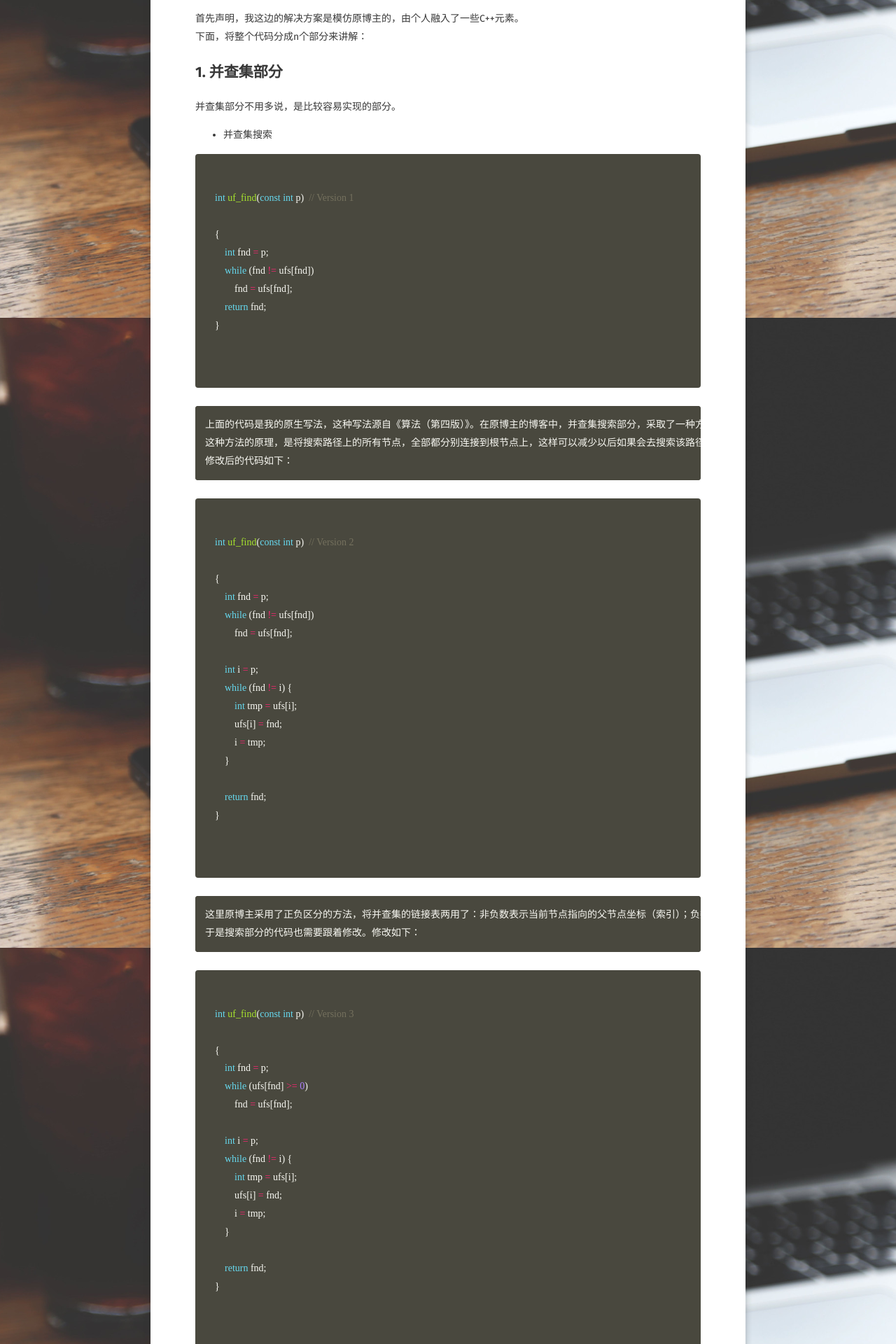
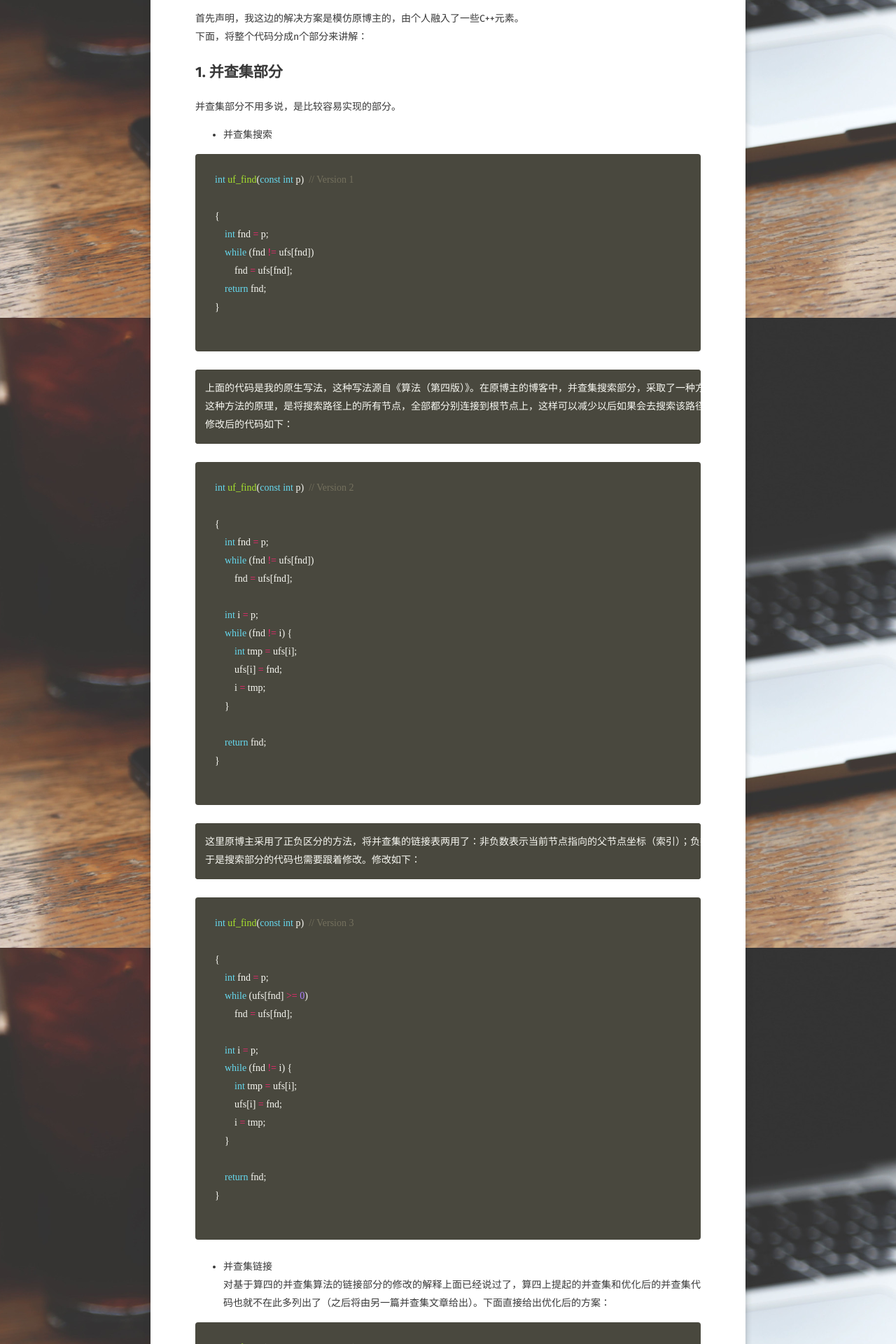
Before and after one commit to Yestercafe/Yestercafe.github.io, a Jekyll site: the page built from _posts/2019-02-19-Kruskal-hdu_oj1233.md, in a window 1280 px wide. Shown: the part 1346-3266 px from the top of the page at 70% size. Built offline with Jekyll 4.4.1, drawn with Linux system fonts in a browser that asks for light colours; some web fonts are replaced; comment, search, counter and statistics services are not loaded.

Commit message:
Fix codebox layout

```diff
--- a/_posts/2019-02-19-Kruskal-hdu_oj1233.md
+++ b/_posts/2019-02-19-Kruskal-hdu_oj1233.md
@@ -50,7 +50,6 @@ comments: true
 并查集部分不用多说，是比较容易实现的部分。
 - 并查集搜索
     {% highlight cpp %}
-    {% raw %}
     int uf_find(const int p)  // Version 1
     {
         int fnd = p;
@@ -58,13 +57,11 @@ comments: true
             fnd = ufs[fnd];
         return fnd;
     }
-    {% endraw %}
     {% endhighlight %}
     上面的代码是我的原生写法，这种写法源自《算法（第四版）》。在原博主的博客中，并查集搜索部分，采取了一种方法来解决以后重复搜索的负担。
     这种方法的原理，是将搜索路径上的所有节点，全部都分别连接到根节点上，这样可以减少以后如果会去搜索该路径上出现的节点时的时间损耗。
     修改后的代码如下：
     {% highlight cpp %}
-    {% raw %}
     int uf_find(const int p)  // Version 2
     {
         int fnd = p;
@@ -80,12 +77,10 @@ comments: true
 
         return fnd;
     }
-    {% endraw %}
     {% endhighlight %}
     这里原博主采用了正负区分的方法，将并查集的链接表两用了：非负数表示当前节点指向的父节点坐标（索引）；负数则表示当前节点为根节点，且该负数的绝对值为链接到该根节点的节点数量（包括根节点自己）。
     于是搜索部分的代码也需要跟着修改。修改如下：
     {% highlight cpp %}
-    {% raw %}
     int uf_find(const int p)  // Version 3
     {
         int fnd = p;
@@ -101,13 +96,10 @@ comments: true
 
         return fnd;
     }
-    {% endraw %}
     {% endhighlight %}
-
 - 并查集链接
     对基于算四的并查集算法的链接部分的修改的解释上面已经说过了，算四上提起的并查集和优化后的并查集代码也就不在此多列出了（之后将由另一篇并查集文章给出）。下面直接给出优化后的方案：
     {% highlight cpp %}
-    {% raw %}
     void uf_link(const int p, const int q)
     {
         int rootp = uf_find(p), rootq = uf_find(q);
@@ -130,24 +122,22 @@ comments: true
             roop += rootq;
         }
     }
-    {% endraw %}
     {% endhighlight %}
+
 - 并查集链接判定
     这玩意儿其实可以不用写的，反正就一句话，但是为了保证算法逻辑的易读性和完整性，我们将这个简单的功能也封装成函数直接调用：
+
     {% highlight cpp %}
-    {% raw %}
     bool uf_isLinked(const int p, const int q)
     {
         return uf_find(p) == uf_find(q);
     }
-    {% endraw %}
     {% endhighlight %}
 
 ## 2. Kruskal算法部分
 首先先宏观地介绍一下整个Kruskal算法。这个算法先对所有路径进行排序，依据是权重小的路排在前面。接着对排序后的路径序列进行遍历，将它们依次添加进并查集算法中便于之后的查找判定。
 这里先给出Kruskal算法中出现的路径(Path)类的代码，有一些C++的特色的：
 {% highlight cpp %}
-{% raw %}
 struct Path {
     int p;
     int q;
@@ -179,7 +169,6 @@ struct Path {
         }
     }
 };
-{% endraw %}
 {% endhighlight %}
 
 接着是Kruskal算法的核心部分——求最小生成树的总权重。原文的描述是这样的：
@@ -195,7 +184,6 @@ struct Path {
 这里有一个思考的误区（自分），那就是最小生成树不是要求一个节点一路回到根节点的路径最短，而是要求一个节点到达根节点或者根节点的某一个子节点的路径最短。所以在A和B链接之后，假设A是目标的根节点的话，C想回到A，不仅可以搭桥给A，还可以搭桥给B。于是这里选择了最短的那条——C直接回到A，也就符合了上面的排序。
 这个搞清楚之后，就该来实现Kruskal算法了：
 {% highlight cpp %}
-{% raw %}
 int kruskal(vector<Path> & graph, int n)
 {
     // Initialize the union find set
@@ -214,12 +202,10 @@ int kruskal(vector<Path> & graph, int n)
 
     return sumweight;
 }
-{% endraw %}
 {% endhighlight %}
 ## 3. 对排序的思考
 因为考虑到路径数有点小多（5000左右），所以这里用了我经常用的“插入排序”——边输入边构造边insert。不多说，反正写给自己看的，看到也就懂了：
 {% highlight cpp %}
-{% raw %}
 for (int i = 0; i < n * (n - 1) / 2; ++i) {
     cin >> p >> q >> w;
     Path newPath {p, q, w};
@@ -235,24 +221,20 @@ for (int i = 0; i < n * (n - 1) / 2; ++i) {
         graph.push_back(newPath);
     }
 }
-{% endraw %}
 {% endhighlight %}
 后来读C++17 STL Cookbook的时候，看到了一种更简单的方法，这里贴上：
 {% highlight cpp %}
-    {% raw %}
 for (int i = 0; i < n * (n - 1) / 2; ++i) {
     cin >> p >> q >> w;
     Path newPath {p, q, w};
 
     graph.insert(lower_bound(begin(graph), end(graph), newPath), newPath);
 }
-{% endraw %}
 {% endhighlight %}
 
 ## 4. 最后的最后
 给出完整的[HDU_OJ 1233](http://acm.hdu.edu.cn/showproblem.php?pid=1233)的AC代码（看博客，写代码，写文章花了不少时间呢……）：
 {% highlight cpp %}
-{% raw %}
 #include <iostream>
 #include <vector>
 using namespace std;
@@ -385,7 +367,6 @@ int kruskal(vector<Path> & graph, int n)
 
     return sumweight;
 }
-{% endraw %}
 {% endhighlight %}
 
 
```
